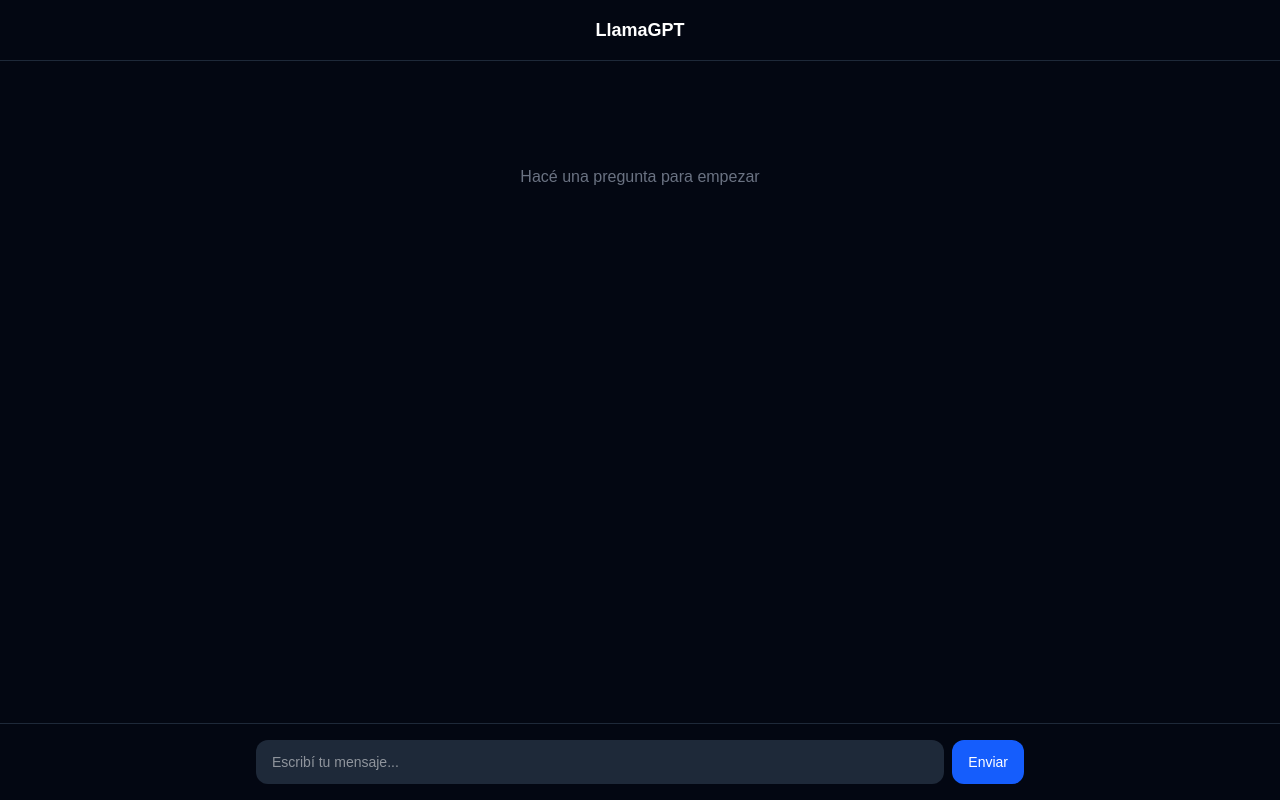
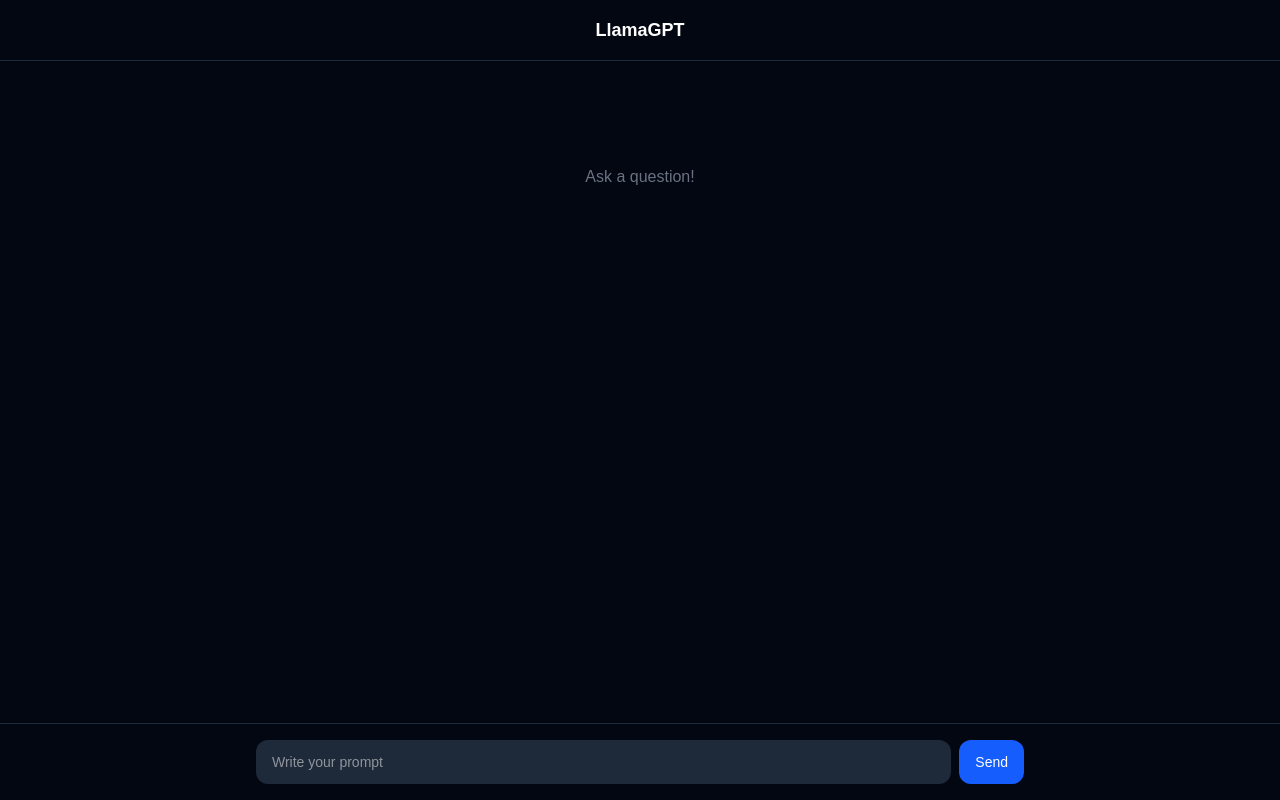
Before and after one commit to NicolasJoseGula/LLamaGPT, a Next.js app in the folder client/: page / in a window 1280 px wide. Built offline with nearby package versions, Linux system fonts and the light colour scheme.

Commit message:
finish front end

```diff
--- a/client/app/page.tsx
+++ b/client/app/page.tsx
@@ -70,7 +70,7 @@
       <div className="flex-1 overflow-y-auto px-4 py-6 space-y-4">
         {messages.length === 0 && (
           <p className="text-center text-gray-500 mt-20">
-            Hacé una pregunta para empezar
+            Ask a question!
           </p>
         )}
         {messages.map((msg, i) => (
@@ -100,7 +100,7 @@
         <div className="flex gap-2 max-w-3xl mx-auto">
           <input
             className="flex-1 bg-gray-800 rounded-xl px-4 py-3 text-sm outline-none focus:ring-2 focus:ring-blue-500"
-            placeholder="Escribí tu mensaje..."
+            placeholder="Write your prompt"
             value={input}
             onChange={(e) => setInput(e.target.value)}
             onKeyDown={(e) => e.key === "Enter" && sendMessage()}
@@ -111,7 +111,7 @@
             disabled={loading}
             className="bg-blue-600 hover:bg-blue-700 disabled:opacity-50 px-4 py-3 rounded-xl text-sm font-medium transition"
           >
-            {loading ? "..." : "Enviar"}
+            {loading ? "..." : "Send"}
           </button>
         </div>
       </div>
```
